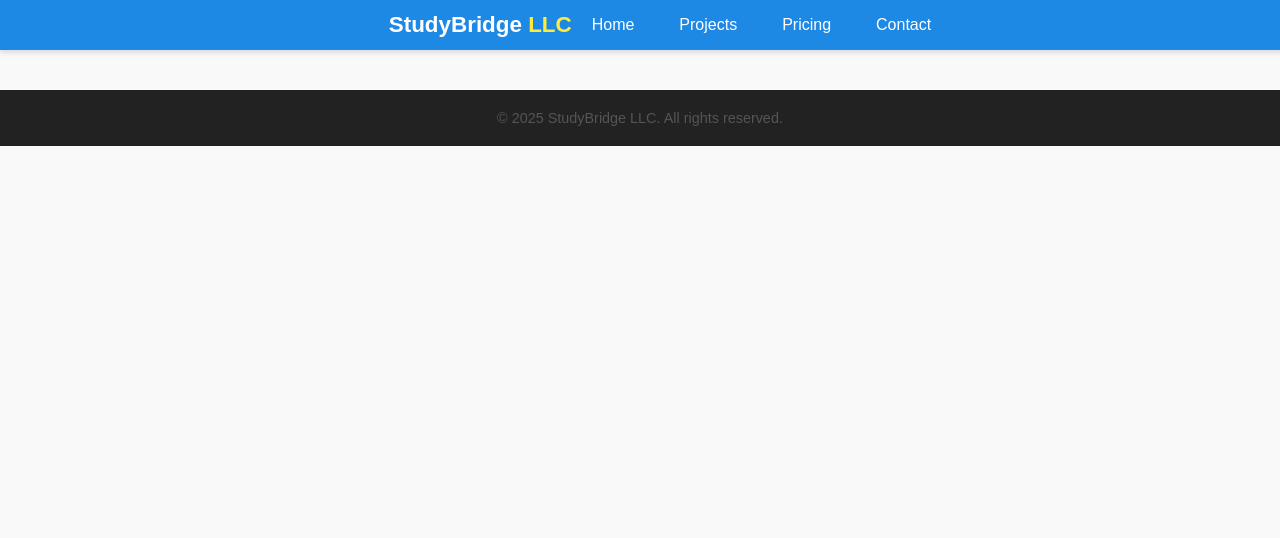
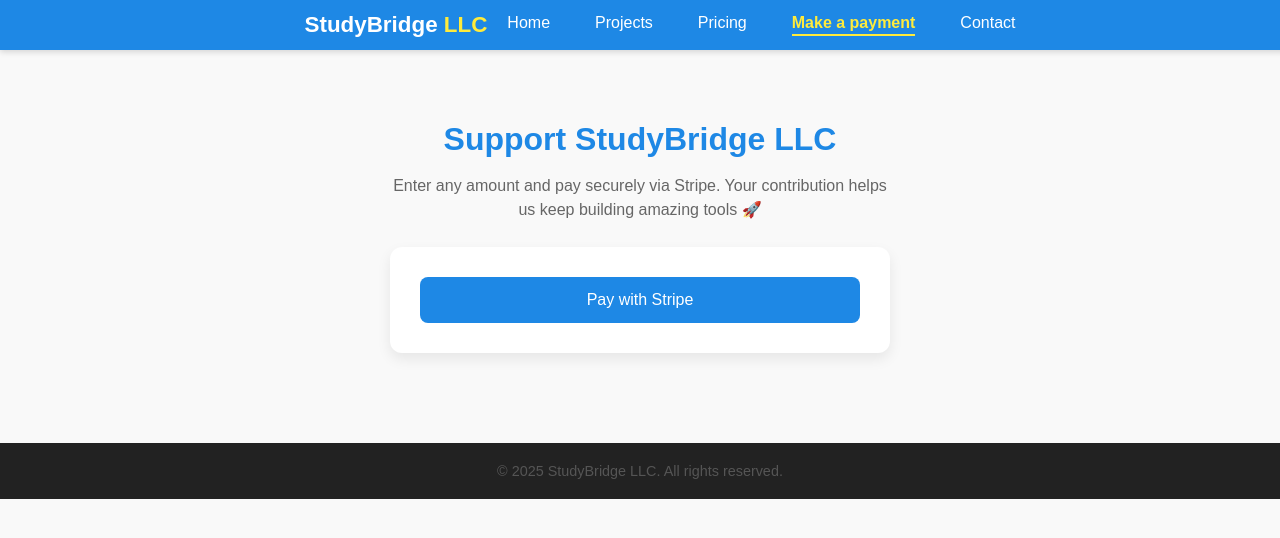
Before and after one commit to eldorcodes/studybridge-website, a React (Vite) app: page /payment in a window 1280 px wide. Shown: the top 538 px of the page. Built offline with nearby package versions, Linux system fonts and the light colour scheme.

Commit message:
serverless payment links add

```diff
--- a/src/App.jsx
+++ b/src/App.jsx
@@ -6,6 +6,7 @@ import Contact from "./pages/Contact";
 import Navbar from "./pages/Navbar";
 import Pricing from "./pages/Pricing";
 import Projects from "./pages/Projects";
+import Payment from "./pages/Payment";
 
 function Footer() {
   return (
@@ -51,6 +52,7 @@ function App() {
         <Route path="/success" element={<Success />} />
         <Route path="/cancel" element={<Cancel />} />
         <Route path="/projects" element={<Projects />} />
+        <Route path="/payment" element={<Payment />} />
       </Routes>
       <Footer />
     </Router>
--- a/src/pages/Navbar.css
+++ b/src/pages/Navbar.css
@@ -1,4 +1,4 @@
-/* Navbar Container */
+/* Base Navbar */
 .navbar {
     background: #1e88e5;
     color: white;
@@ -27,7 +27,7 @@
   }
 
   .logo span {
-    color: #ffeb3b; /* Accent color */
+    color: #ffeb3b;
   }
 
   /* Desktop Links */
@@ -47,7 +47,15 @@
     color: #ffeb3b;
   }
 
-  /* Hamburger (Mobile) */
+  /* Active Link */
+  .links a.active {
+    color: #ffeb3b;
+    font-weight: 600;
+    border-bottom: 2px solid #ffeb3b;
+    padding-bottom: 2px;
+  }
+
+  /* Hamburger */
   .hamburger {
     display: none;
     flex-direction: column;
@@ -73,16 +81,14 @@
   .hamburger.active span:nth-child(1) {
     transform: translateY(7.5px) rotate(45deg);
   }
-
   .hamburger.active span:nth-child(2) {
     opacity: 0;
   }
-
   .hamburger.active span:nth-child(3) {
     transform: translateY(-7.5px) rotate(-45deg);
   }
 
-  /* Mobile Menu */
+  /* ✅ Mobile Menu */
   @media (max-width: 768px) {
     .links {
       position: absolute;
@@ -92,27 +98,18 @@
       flex-direction: column;
       align-items: flex-start;
       gap: 15px;
-      padding: 15px 25px;
+      padding: 20px;
       border-radius: 0 0 10px 10px;
       box-shadow: 0 4px 10px rgba(0,0,0,0.15);
-      display: none;
+      width: 220px;
+      display: none; /* hidden by default */
     }
 
     .links.open {
-      display: flex;
+      display: flex; /* ✅ will show all menu items */
     }
 
     .hamburger {
       display: flex;
     }
   }
-
-  /* Existing styles stay the same */
-
-/* Active Link Highlight */
-.links a.active {
-    color: #ffeb3b; /* Yellow accent */
-    font-weight: 600;
-    border-bottom: 2px solid #ffeb3b;
-    padding-bottom: 2px;
-  }
--- a/src/pages/Navbar.jsx
+++ b/src/pages/Navbar.jsx
@@ -39,6 +39,13 @@ export default function Navbar() {
             Pricing
           </NavLink>
           <NavLink
+            to="/payment"
+            className={({ isActive }) => (isActive ? "active" : "")}
+            onClick={() => setIsOpen(false)}
+          >
+            Make a payment
+          </NavLink>
+          <NavLink
             to="/contact"
             className={({ isActive }) => (isActive ? "active" : "")}
             onClick={() => setIsOpen(false)}
--- /dev/null
+++ b/src/pages/Payment.css
@@ -0,0 +1,45 @@
+.payment-page {
+    max-width: 500px;
+    margin: 0 auto;
+    padding: 50px 20px;
+    text-align: center;
+    font-family: "Arial", sans-serif;
+    color: #333;
+  }
+
+  .payment-page h1 {
+    font-size: 2rem;
+    margin-bottom: 12px;
+    color: #1e88e5;
+  }
+
+  .payment-page p {
+    color: #666;
+    margin-bottom: 25px;
+    font-size: 1rem;
+    line-height: 1.5;
+  }
+
+  .payment-box {
+    background: #fff;
+    padding: 30px;
+    border-radius: 12px;
+    box-shadow: 0 6px 14px rgba(0,0,0,0.08);
+  }
+
+  .payment-box button {
+    background: #1e88e5;
+    color: white;
+    border: none;
+    padding: 14px 20px;
+    font-size: 1rem;
+    border-radius: 8px;
+    cursor: pointer;
+    transition: background 0.3s, transform 0.2s;
+    width: 100%;
+  }
+
+  .payment-box button:hover {
+    background: #1669bb;
+    transform: translateY(-2px);
+  }
--- /dev/null
+++ b/src/pages/Payment.jsx
@@ -0,0 +1,23 @@
+import React from "react";
+import "./Payment.css";
+
+export default function Payment() {
+  const handlePayment = () => {
+    // ✅ Redirects to your live Stripe Payment Link
+    window.location.href = "https://buy.stripe.com/9B6aEX5061YO3HZ3Cbew80w";
+  };
+
+  return (
+    <div className="payment-page">
+      <h1>Support StudyBridge LLC</h1>
+      <p>
+        Enter any amount and pay securely via Stripe.
+        Your contribution helps us keep building amazing tools 🚀
+      </p>
+
+      <div className="payment-box">
+        <button onClick={handlePayment}>Pay with Stripe</button>
+      </div>
+    </div>
+  );
+}
--- a/src/pages/Pricing.jsx
+++ b/src/pages/Pricing.jsx
@@ -7,24 +7,27 @@ export default function Pricing() {
       key: "basic",
       name: "Basic",
       price: "$10/mo",
+      link: "https://buy.stripe.com/bJeeVd2RYavkcev1u3ew80x", // ✅ Stripe Payment Link
       features: ["Access to free utilities", "Email support"],
     },
     {
       key: "pro",
       name: "Pro",
       price: "$20/mo",
+      link: "https://buy.stripe.com/5kQ9AT78e0UK92j2y7ew80y", // ✅ Stripe Payment Link
       features: [
         "All Basic features",
         "Premium educational apps",
         "Priority support",
       ],
       recommended: true,
-      featured: true, // ✅ Make Pro the featured middle card
+      featured: true,
     },
     {
       key: "premium",
       name: "Premium",
       price: "$30/mo",
+      link: "https://buy.stripe.com/9B6bJ164a1YOguL0pZew80z", // ✅ Stripe Payment Link
       features: [
         "All Pro features",
         "1-on-1 mentorship",
@@ -32,21 +35,6 @@ export default function Pricing() {
       ],
     },
   ];
-
-  const handleCheckout = async (plan) => {
-    try {
-      const res = await fetch("http://localhost:8080/create-checkout-session", {
-        method: "POST",
-        headers: { "Content-Type": "application/json" },
-        body: JSON.stringify({ plan }),
-      });
-      const data = await res.json();
-      window.location.href = data.url;
-    } catch (err) {
-      console.error("Checkout error:", err);
-      alert("❌ Something went wrong. Please try again.");
-    }
-  };
 
   return (
     <div className="pricing-page">
@@ -69,12 +57,9 @@ export default function Pricing() {
                 <li key={idx}>{f}</li>
               ))}
             </ul>
-            <button
-              className="btn"
-              onClick={() => handleCheckout(plan.key)}
-            >
-              Choose {plan.name}
-            </button>
+            <a href={plan.link} target="_blank" rel="noopener noreferrer">
+              <button className="btn">Choose {plan.name}</button>
+            </a>
           </div>
         ))}
       </div>
```
